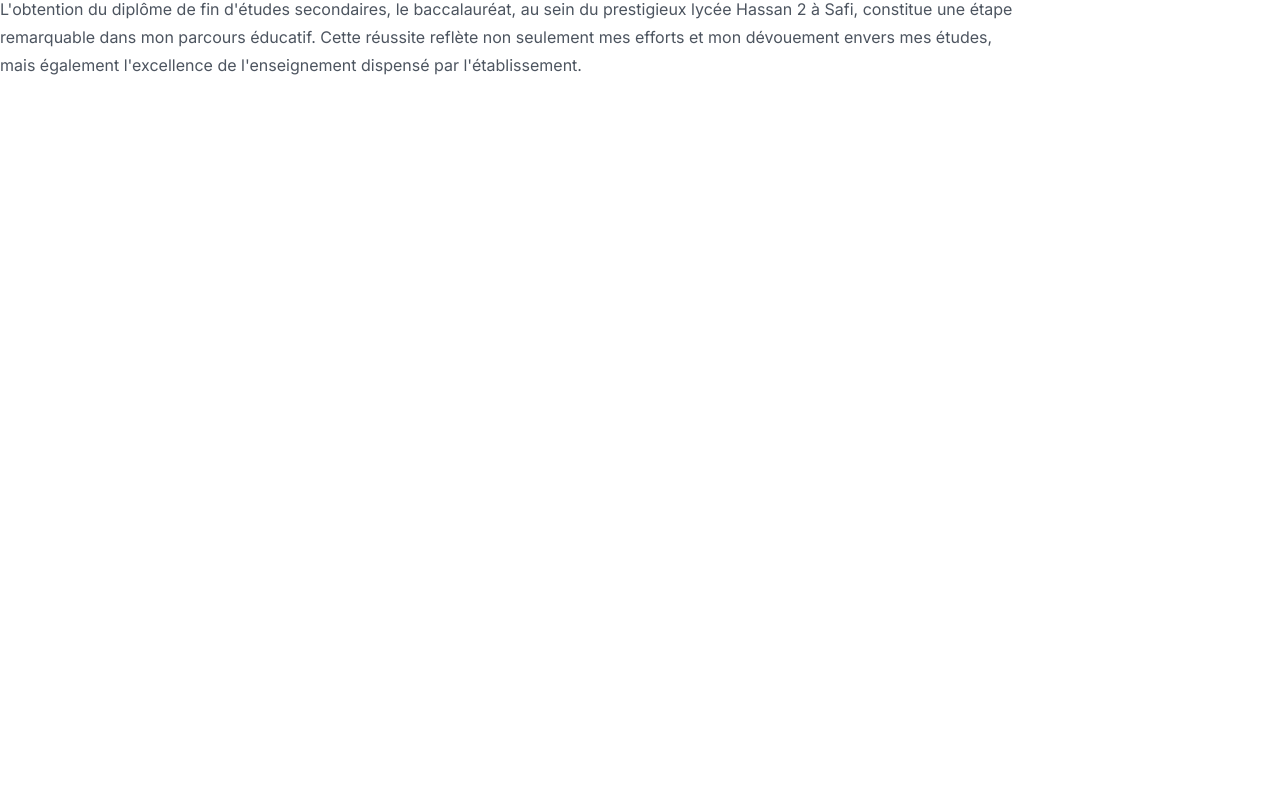
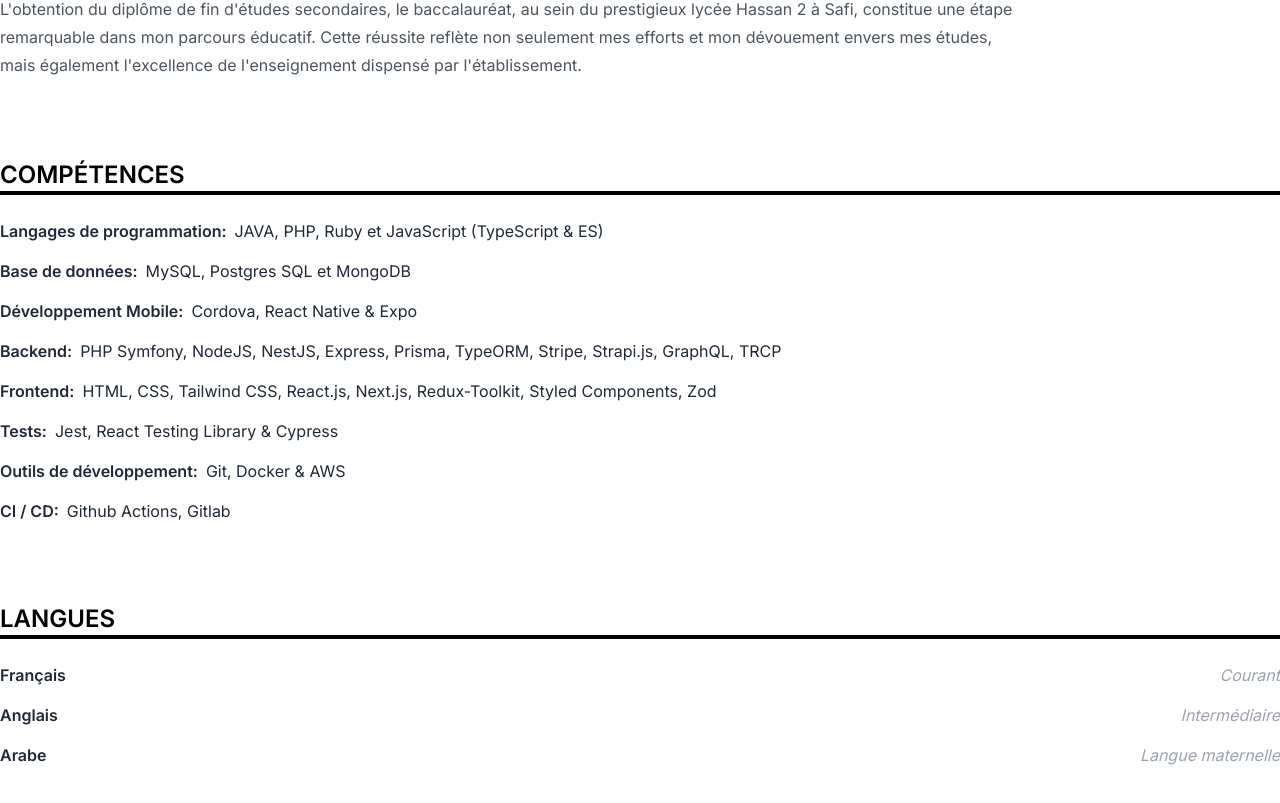
Before and after one commit to snoring-dev/snoring-dev-website, a Next.js app: page /resume/fr in a window 1280 px wide. Shown: the part 5642-6445 px from the top of the page. Before the commit the page ends 5801 px from the top, so only its background shows below. Built offline with nearby package versions, Linux system fonts and the light colour scheme.

Commit message:
feat(resume): add more section to complete my french CV

```diff
--- a/app/resume/fr/page.tsx
+++ b/app/resume/fr/page.tsx
@@ -3,7 +3,9 @@
 import Experiences from "@/components/resume/experiences";
 
 import ResumeHeader from "@/components/resume/header";
+import Languages from "@/components/resume/languages";
 import ProfileDescription from "@/components/resume/profile-description";
+import Skills from "@/components/resume/skills";
 
 function FranchResumePage() {
   return (
@@ -12,6 +14,8 @@
       <ProfileDescription />
       <Experiences />
       <Education />
+      <Skills />
+      <Languages />
     </Container>
   );
 }
--- /dev/null
+++ b/components/resume/languages.tsx
@@ -0,0 +1,30 @@
+import React from "react";
+import Heading from "@/components/ui/Heading";
+
+const HumanLanguages = () => (
+  <div className="flex flex-col space-y-4">
+    <div className="flex justify-between">
+      <p className="font-semibold pr-2">Français</p>
+      <p className="text-gray-400 italic">Courant</p>
+    </div>
+    <div className="flex justify-between">
+      <p className="font-semibold pr-2">Anglais</p>
+      <p className="text-gray-400 italic">Intermédiaire</p>
+    </div>
+    <div className="flex justify-between">
+      <p className="font-semibold pr-2">Arabe</p>
+      <p className="text-gray-400 italic">Langue maternelle</p>
+    </div>
+  </div>
+);
+
+function Languages() {
+  return (
+    <section className="m-6 lg:m-0 lg:mt-20 lg:mb-20">
+      <Heading title="Langues" uppercase />
+      <HumanLanguages />
+    </section>
+  );
+}
+
+export default Languages;
--- /dev/null
+++ b/components/resume/skills.tsx
@@ -0,0 +1,50 @@
+import React from "react";
+import Heading from "@/components/ui/Heading";
+
+const ProgrammingLangages = () => (
+  <div className="flex flex-col space-y-4">
+    <div className="flex md:flex-row flex-col">
+      <p className="font-semibold pr-2">Langages de programmation:</p>
+      <p>JAVA, PHP, Ruby et JavaScript (TypeScript & ES)</p>
+    </div>
+    <div className="flex md:flex-row flex-col">
+      <p className="font-semibold pr-2">Base de données:</p>
+      <p>MySQL, Postgres SQL et MongoDB</p>
+    </div>
+    <div className="flex md:flex-row flex-col">
+      <p className="font-semibold pr-2">Développement Mobile:</p>
+      <p>Cordova, React Native & Expo</p>
+    </div>
+    <div className="flex md:flex-row flex-col">
+      <p className="font-semibold pr-2">Backend:</p>
+      <p>PHP Symfony, NodeJS, NestJS, Express, Prisma, TypeORM, Stripe, Strapi.js, GraphQL, TRCP</p>
+    </div>
+    <div className="flex md:flex-row flex-col">
+      <p className="font-semibold pr-2">Frontend:</p>
+      <p>HTML, CSS, Tailwind CSS, React.js, Next.js, Redux-Toolkit, Styled Components, Zod</p>
+    </div>
+    <div className="flex md:flex-row flex-col">
+      <p className="font-semibold pr-2">Tests:</p>
+      <p>Jest, React Testing Library & Cypress</p>
+    </div>
+    <div className="flex md:flex-row flex-col">
+      <p className="font-semibold pr-2">Outils de développement:</p>
+      <p>Git, Docker & AWS</p>
+    </div>
+    <div className="flex md:flex-row flex-col">
+      <p className="font-semibold pr-2">CI / CD:</p>
+      <p>Github Actions, Gitlab</p>
+    </div>
+  </div>
+);
+
+function Skills() {
+  return (
+    <section className="m-6 lg:m-0 lg:mt-20 lg:mb-20">
+      <Heading title="compétences" uppercase />
+      <ProgrammingLangages />
+    </section>
+  );
+}
+
+export default Skills;
```
